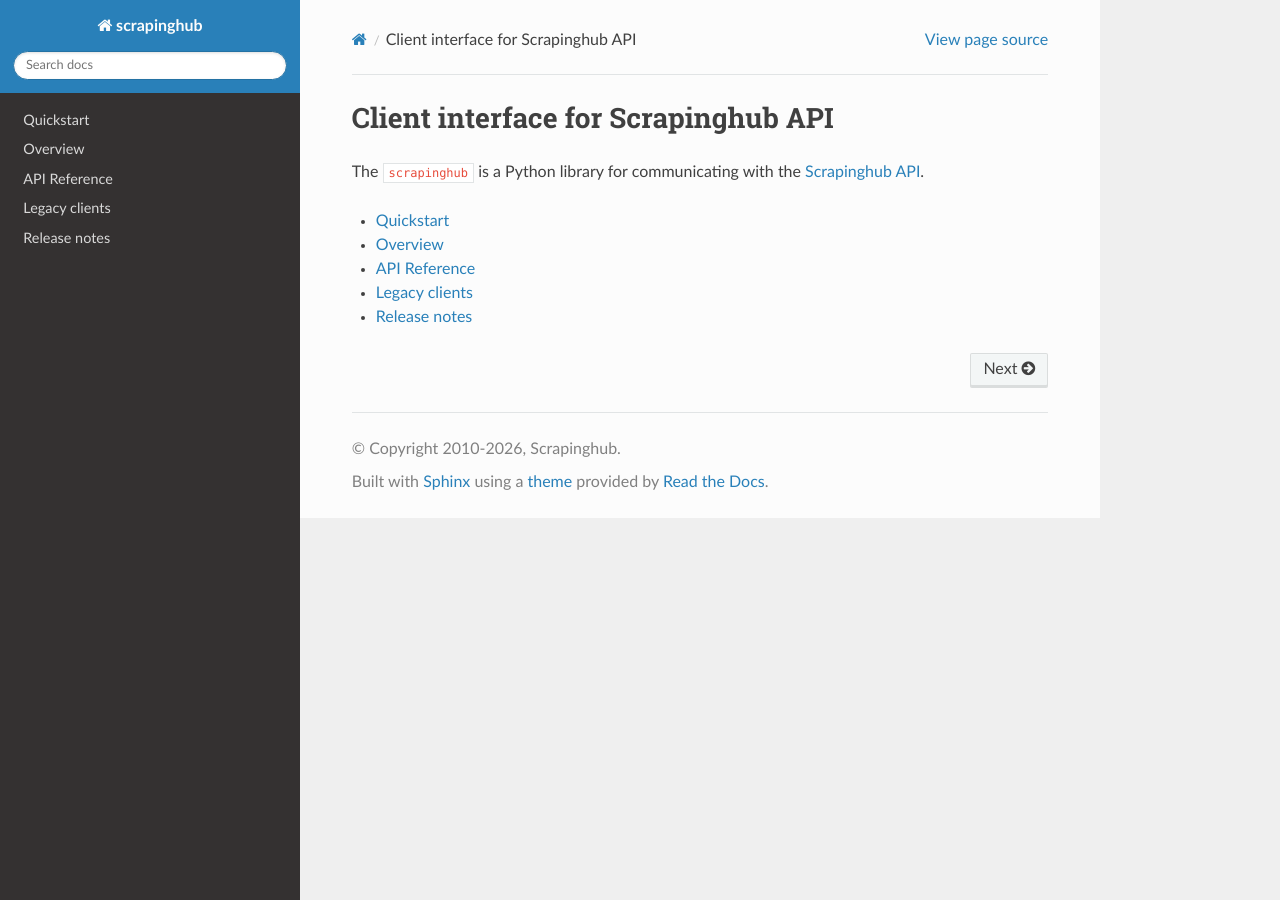
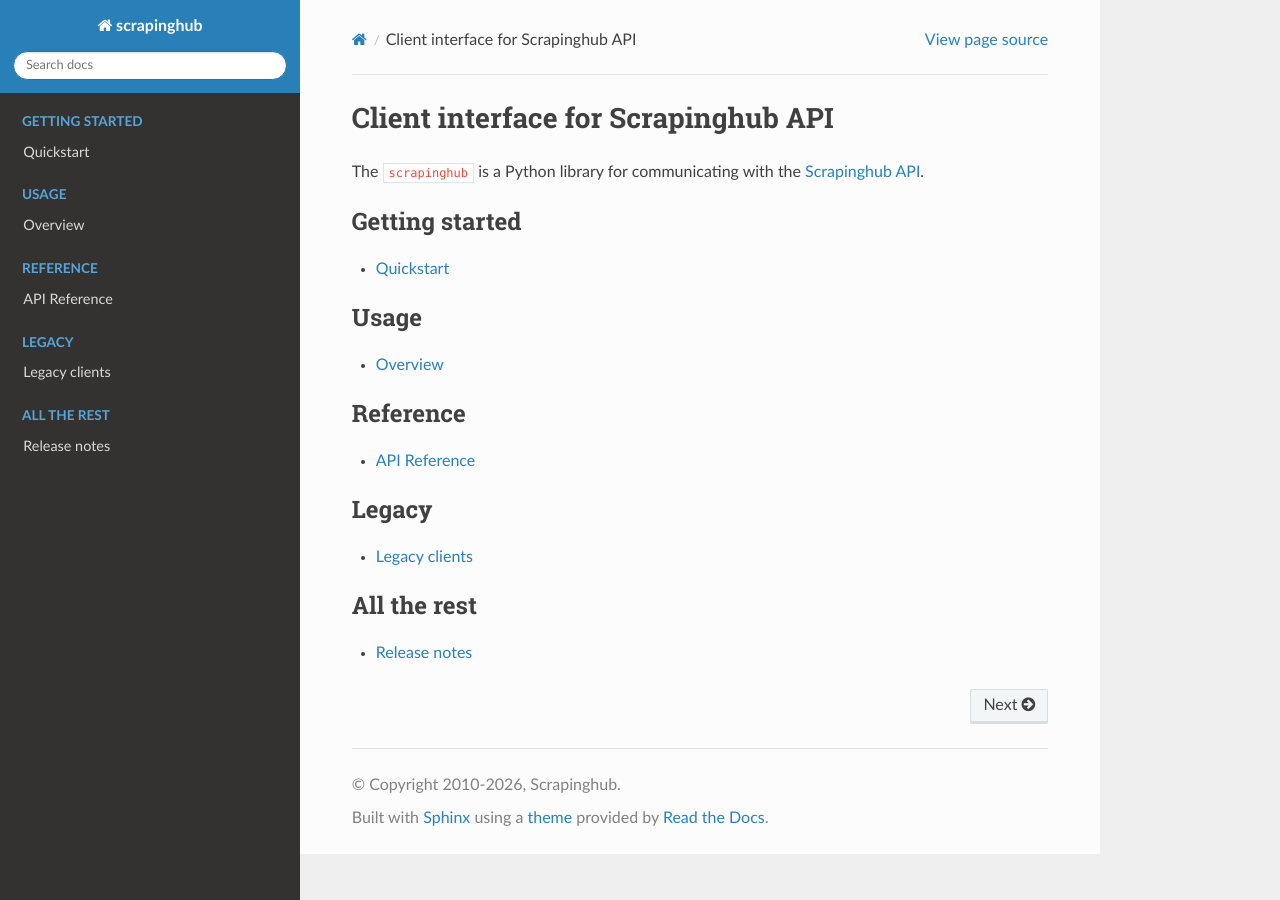
Before and after one commit to scrapinghub/python-scrapinghub, a Sphinx documentation site: the page built from docs/index.rst, in a window 1280 px wide. Built offline with Sphinx 7.4.7 and the Read the Docs theme 3.1.0, drawn with Linux system fonts in a browser that asks for light colours.

Commit message:
Improve the table of contents (#193)

```diff
--- a/docs/index.rst
+++ b/docs/index.rst
@@ -7,10 +7,31 @@ The ``scrapinghub`` is a Python library for communicating with the `Scrapinghub
 .. _Scrapinghub API: https://doc.scrapinghub.com/scrapy-cloud.html#scrapycloud
 
 .. toctree::
+   :caption: Getting started
    :maxdepth: 1
 
    quickstart
+
+.. toctree::
+   :caption: Usage
+   :maxdepth: 1
+
    client/overview
+
+.. toctree::
+   :caption: Reference
+   :maxdepth: 1
+
    client/apidocs
+
+.. toctree::
+   :caption: Legacy
+   :maxdepth: 1
+
    legacy/clients
+
+.. toctree::
+   :caption: All the rest
+   :maxdepth: 1
+
    changes
```
